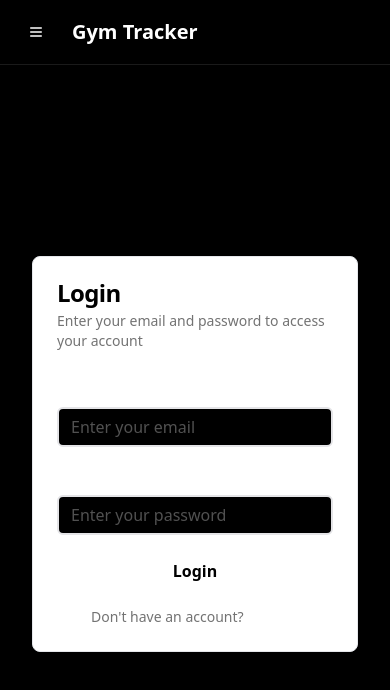
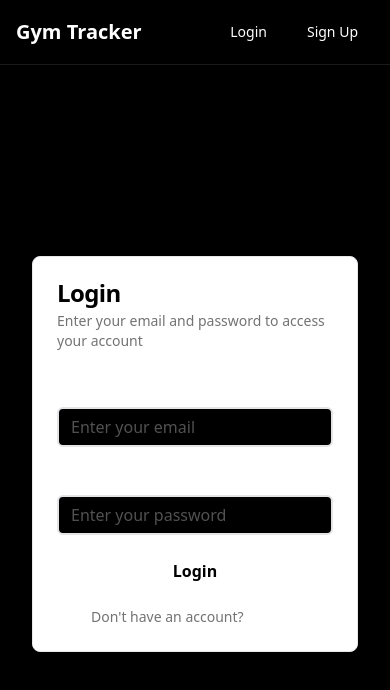
Before and after one commit to jgiraldez/gymtrack, a Next.js app: page /auth/login in a window 390 px wide. Shown: the top 690 px of the page. Built offline with nearby package versions, Linux system fonts and the light colour scheme; no server answers.

Commit message:
feat: hide hamburger menu when user is not logged in

```diff
--- a/components/nav.tsx
+++ b/components/nav.tsx
@@ -56,7 +56,8 @@ export function Nav() {
     <>
       <nav className="fixed top-0 left-0 right-0 z-50 bg-black border-b border-white/10">
         <div className="container flex h-16 items-center px-4">
-          {/* Menu button */}
+          {/* Menu button - only show when user is logged in */}
+          {user && (
             <Button
               variant="ghost"
               size="icon"
@@ -66,6 +67,7 @@ export function Nav() {
             >
               {isMenuOpen ? <X className="h-6 w-6" /> : <Menu className="h-6 w-6" />}
             </Button>
+          )}
 
           {/* App name */}
           <Link href="/" className="text-xl font-bold text-white">
@@ -82,11 +84,27 @@ export function Nav() {
               Logout
             </Button>
           )}
+
+          {/* Login/Signup buttons - only show if user is not logged in */}
+          {!user && (
+            <div className="ml-auto flex gap-2">
+              <Link href="/auth/login">
+                <Button variant="ghost" className="text-white hover:text-white/80 hover:bg-white/10">
+                  Login
+                </Button>
+              </Link>
+              <Link href="/auth/signup">
+                <Button variant="ghost" className="text-white hover:text-white/80 hover:bg-white/10">
+                  Sign Up
+                </Button>
+              </Link>
+            </div>
+          )}
         </div>
       </nav>
 
-      {/* Sidebar */}
-      {isMenuOpen && (
+      {/* Sidebar - only show when menu is open and user is logged in */}
+      {isMenuOpen && user && (
         <div className="fixed inset-0 z-50">
           {/* Overlay */}
           <div
```
Lines whose indentation alone changed are shown as unchanged.
